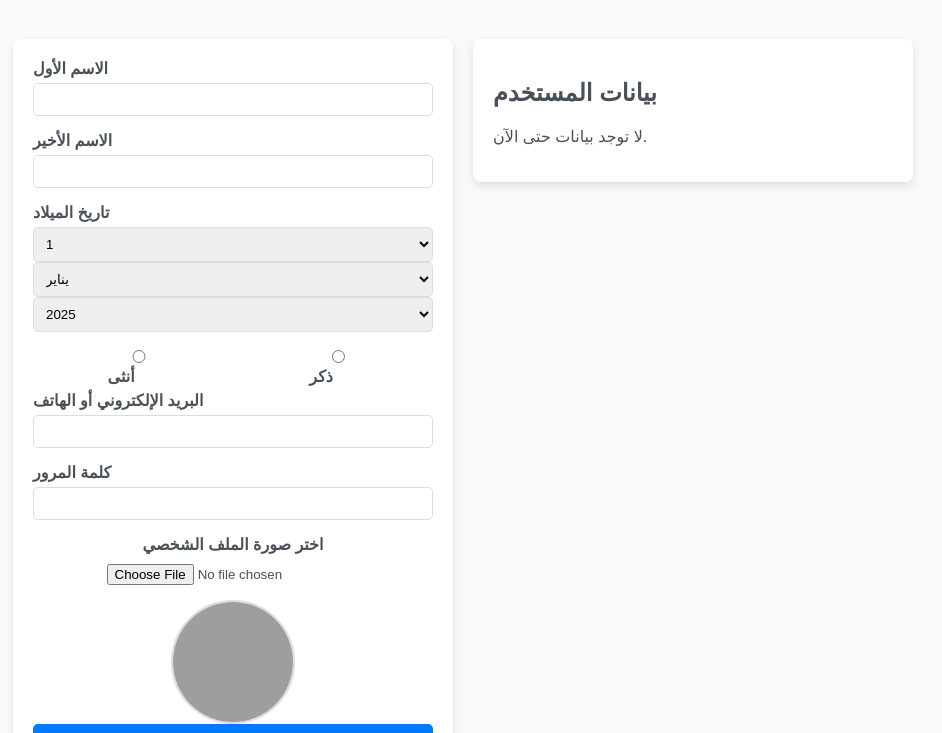
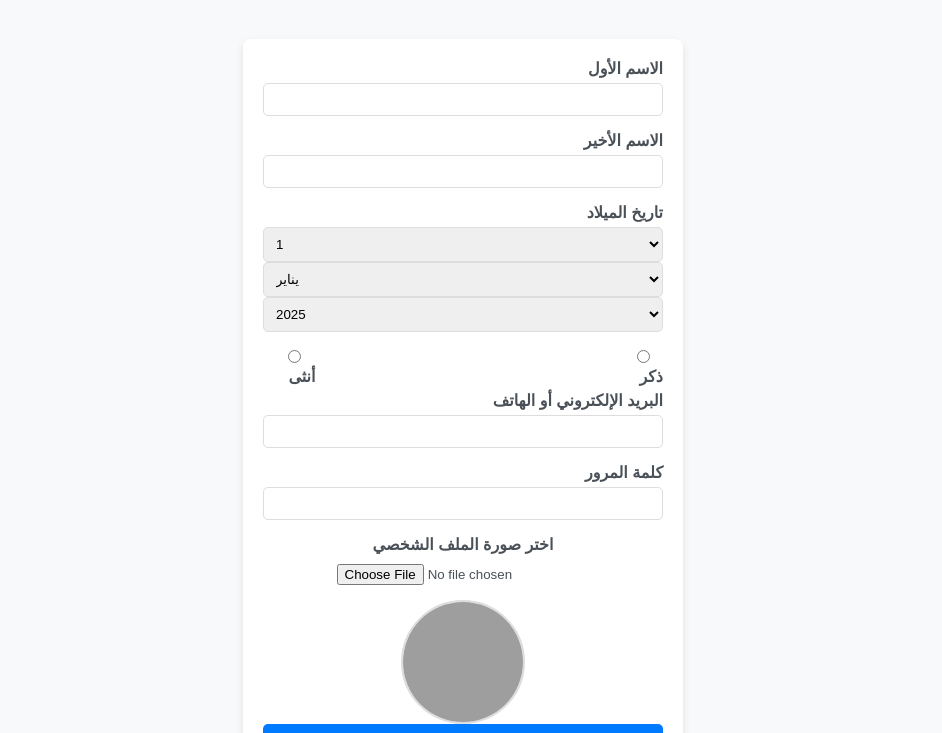
Before and after one commit to yassennn/TaraBox, a plain HTML site: page index.html in a window 1280 px wide. Shown: the part 62-795 px from the top of the page, without its empty margins (177-1119 px from the left). Drawn offline with Linux system fonts and the light colour scheme; grey boxes are pictures that could not be loaded.

Commit message:
Add files via upload

```diff
--- a/index.html
+++ b/index.html
@@ -11,13 +11,13 @@
             color: #495057;
             margin: 0;
             padding: 0;
+            text-align: center;
         }
 
         .container {
             display: flex;
-            flex-wrap: wrap;
-            justify-content: center;
-            align-items: flex-start;
+            flex-direction: column;
+            align-items: center;
             gap: 20px;
             padding: 20px;
         }
@@ -29,6 +29,7 @@
             box-shadow: 0 4px 8px rgba(0, 0, 0, 0.1);
             width: 100%;
             max-width: 400px;
+            text-align: right;
         }
 
         h1 {
@@ -38,6 +39,7 @@
 
         .input-container {
             margin-bottom: 15px;
+            text-align: right;
         }
 
         label {
@@ -61,7 +63,7 @@
 
         .gender-container {
             display: flex;
-            justify-content: space-around;
+            justify-content: space-between;
         }
 
         button {
@@ -77,10 +79,6 @@
 
         button:hover {
             background-color: #0056b3;
-        }
-
-        .info-container {
-            text-align: left;
         }
 
         .file-input-container {
@@ -104,11 +102,8 @@
             border: 2px solid #ddd;
         }
 
-        /* تحسين التخطيط للشاشات الصغيرة */
         @media (max-width: 600px) {
             .container {
-                flex-direction: column;
-                align-items: center;
                 padding: 10px;
             }
 
```
